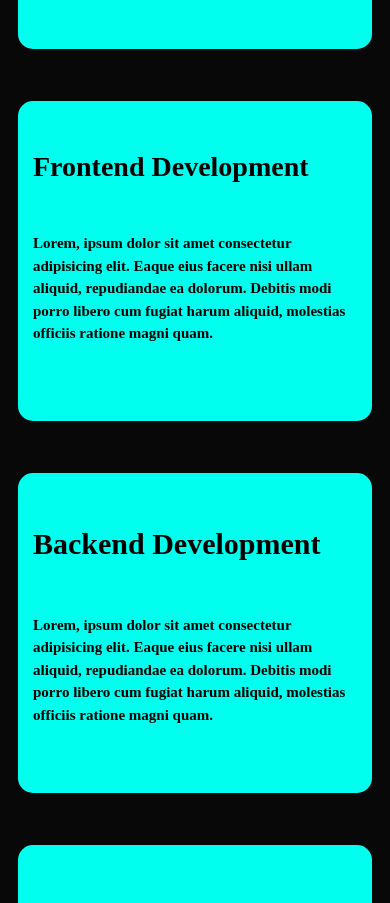
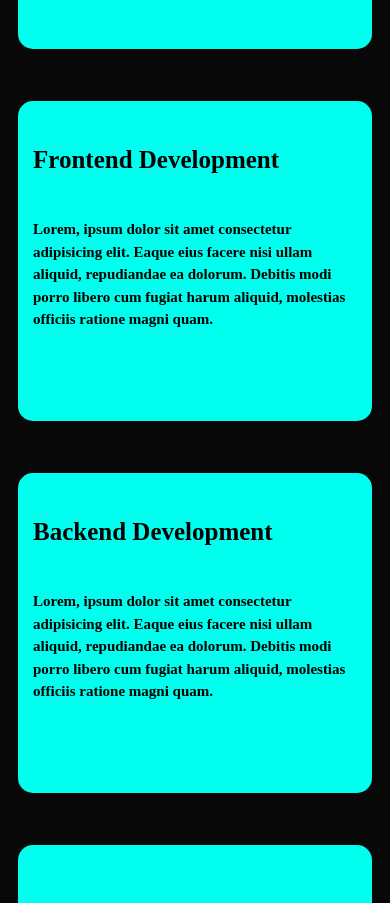
Before and after one commit to Adedamola077512/My-Portfolio-, a React (Vite) app: page / in a window 390 px wide. Shown: the part 1340-2243 px from the top of the page. Built offline with nearby package versions, Linux system fonts and the light colour scheme.

Commit message:
css update

```diff
--- a/src/Compornent/Service.css
+++ b/src/Compornent/Service.css
@@ -70,7 +70,7 @@
         grid-template-columns: repeat(1,1fr);
     }
     .service-info .Frontend {
-        font-size: 28px;
+        font-size: 25px;
         font: 600;
         font-weight: 800;
     }
--- a/src/Compornent/Service.jsx
+++ b/src/Compornent/Service.jsx
@@ -24,7 +24,7 @@ const Service = () => {
 
             <div className='service-box'>
                 <div className='service-info'>
-                    <h4>Backend Development</h4>
+                    <h4 className='Frontend'>Backend Development</h4>
                     <p>Lorem, ipsum dolor sit amet consectetur adipisicing elit. Eaque eius facere nisi ullam aliquid, repudiandae ea dolorum. Debitis modi porro libero cum fugiat harum aliquid, molestias officiis ratione magni quam.</p>
                 </div>
             </div>
```
